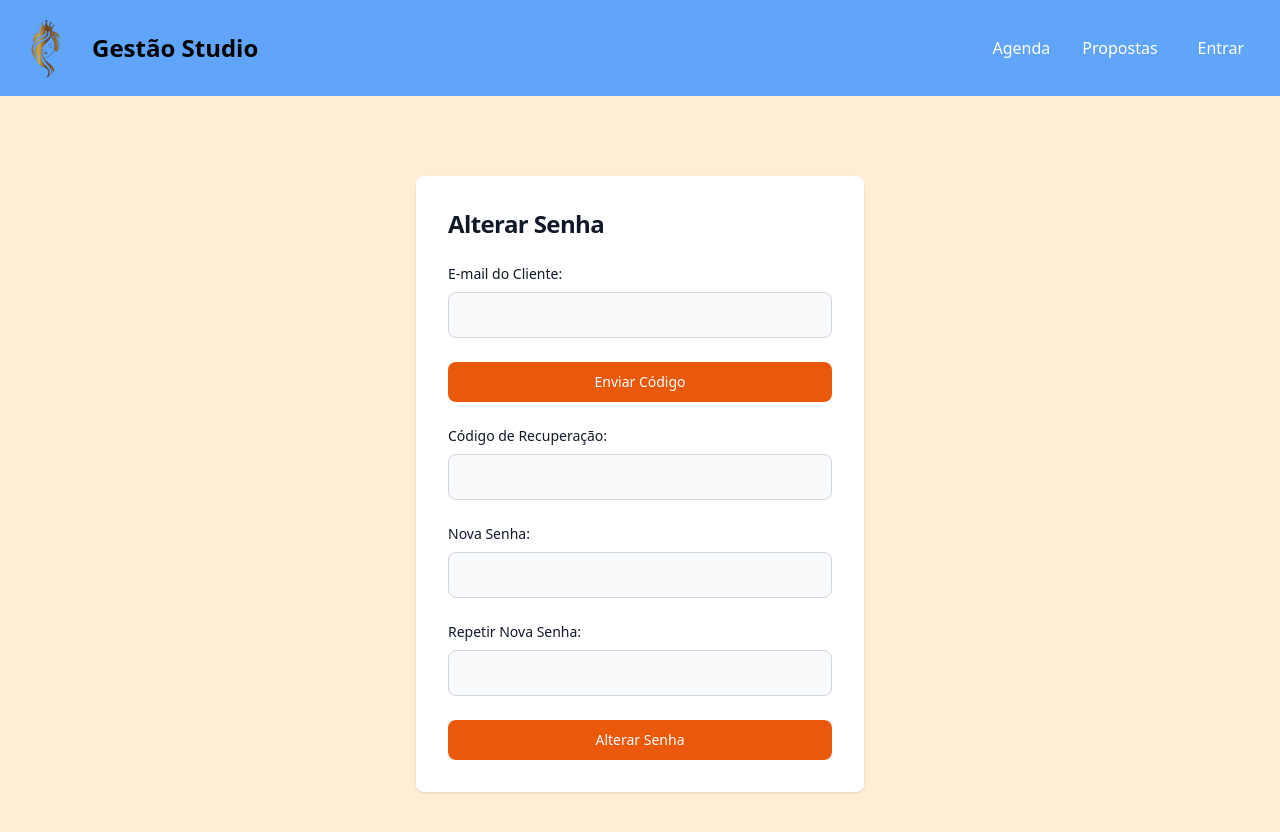
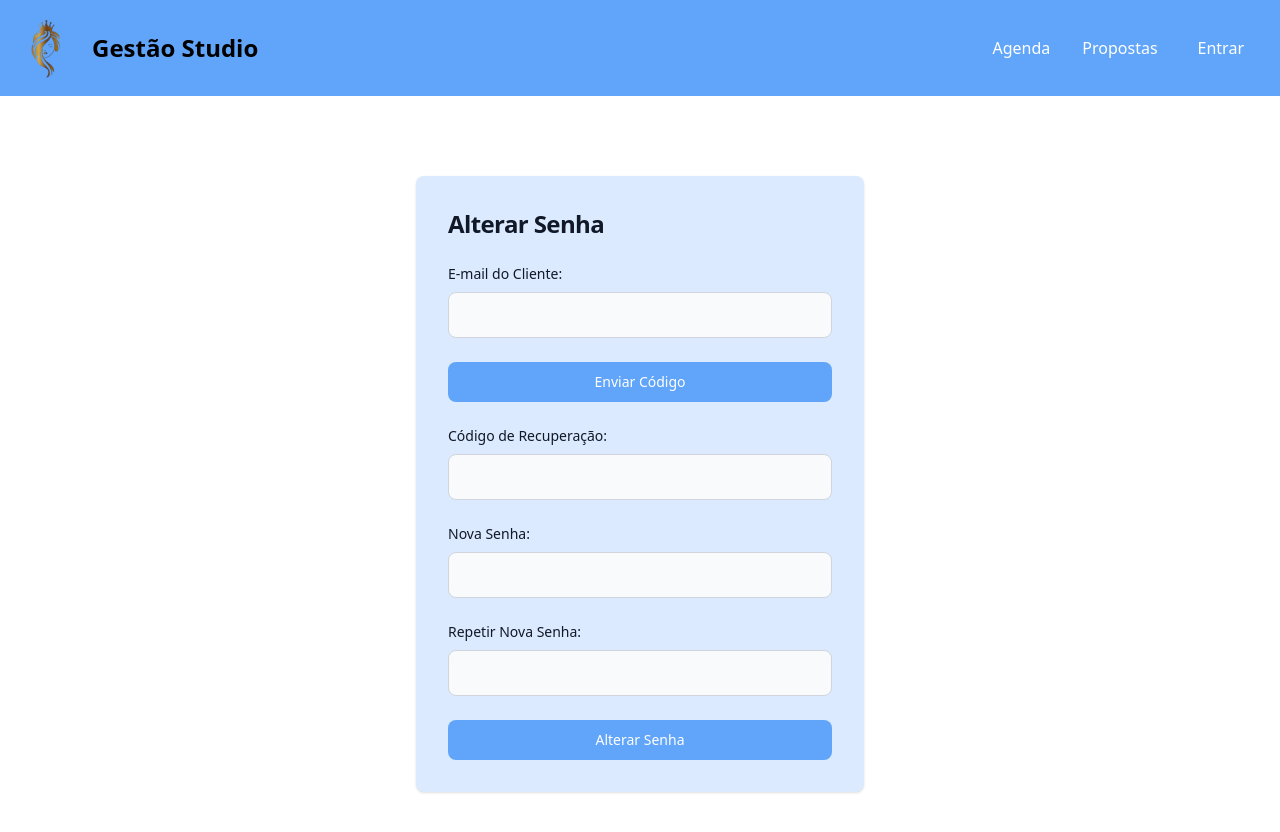
Before and after one commit to williamvellozodeavila/Projeto_Integrador, a Next.js app in the folder gs_cliente/: page /alterar-senha in a window 1280 px wide. Shown: the top 832 px of the page. Built offline with nearby package versions, Linux system fonts and the light colour scheme.

Commit message:
mudança de cores

```diff
--- a/gs_cliente/src/app/alterar-senha/page.tsx
+++ b/gs_cliente/src/app/alterar-senha/page.tsx
@@ -56,9 +56,9 @@ export default function AlterarSenha() {
   }
 
   return (
-    <section className="bg-orange-100 dark:bg-gray-900">
+    <section className="bg-white dark:bg-gray-900">
       <div className="flex flex-col items-center px-6 py-8 mx-auto md:h-screen lg:py-0">
-        <div className="w-full bg-white rounded-lg shadow dark:border md:mt-20 sm:max-w-md xl:p-0 dark:bg-gray-800 dark:border-gray-700">
+        <div className="w-full bg-blue-100 rounded-lg shadow dark:border md:mt-20 sm:max-w-md xl:p-0 dark:bg-gray-800 dark:border-gray-700">
           <div className="p-6 space-y-4 md:space-y-6 sm:p-8">
             <h1 className="text-xl font-bold leading-tight tracking-tight text-gray-900 md:text-2xl dark:text-white">
               Alterar Senha
@@ -78,7 +78,7 @@ export default function AlterarSenha() {
               </div>
               <button
                 type="submit"
-                className="w-full text-white bg-orange-600 hover:bg-primary-700 focus:ring-4 focus:outline-none focus:ring-primary-300 font-medium rounded-lg text-sm px-5 py-2.5 text-center dark:bg-primary-600 dark:hover:bg-primary-700 dark:focus:ring-primary-800"
+                className="w-full text-white bg-blue-400 hover:bg-primary-700 focus:ring-4 focus:outline-none focus:ring-primary-300 font-medium rounded-lg text-sm px-5 py-2.5 text-center dark:bg-primary-600 dark:hover:bg-primary-700 dark:focus:ring-primary-800"
               >
                 Enviar Código
               </button>
@@ -123,7 +123,7 @@ export default function AlterarSenha() {
               </div>
               <button
                 type="submit"
-                className="w-full text-white bg-orange-600 hover:bg-primary-700 focus:ring-4 focus:outline-none focus:ring-primary-300 font-medium rounded-lg text-sm px-5 py-2.5 text-center dark:bg-primary-600 dark:hover:bg-primary-700 dark:focus:ring-primary-800"
+                className="w-full text-white bg-blue-400 hover:bg-primary-700 focus:ring-4 focus:outline-none focus:ring-primary-300 font-medium rounded-lg text-sm px-5 py-2.5 text-center dark:bg-primary-600 dark:hover:bg-primary-700 dark:focus:ring-primary-800"
               >
                 Alterar Senha
               </button>
--- a/gs_cliente/src/app/cadastro/page.tsx
+++ b/gs_cliente/src/app/cadastro/page.tsx
@@ -34,9 +34,9 @@ export default function Cadastro() {
   }
 
   return (
-    <section className="bg-orange-100 dark:bg-gray-900">
+    <section className="bg-white dark:bg-gray-900">
       <div className="flex flex-col items-center px-6 py-8 mx-auto md:h-screen lg:py-0">
-        <div className="w-full bg-white rounded-lg shadow dark:border md:mt-20 sm:max-w-md xl:p-0 dark:bg-gray-800 dark:border-gray-700">
+        <div className="w-full bg-blue-100 rounded-lg shadow dark:border md:mt-20 sm:max-w-md xl:p-0 dark:bg-gray-800 dark:border-gray-700">
           <div className="p-6 space-y-4 md:space-y-6 sm:p-8">
             <h1 className="text-xl font-bold leading-tight tracking-tight text-gray-900 md:text-2xl dark:text-white">
               Crie sua conta
@@ -60,7 +60,7 @@ export default function Cadastro() {
                   required
                   {...register("senha")} />
               </div>
-              <button type="submit" className="w-full text-white bg-orange-600 hover:bg-primary-700 focus:ring-4 focus:outline-none focus:ring-primary-300 font-medium rounded-lg text-sm px-5 py-2.5 text-center dark:bg-primary-600 dark:hover:bg-primary-700 dark:focus:ring-primary-800">
+              <button type="submit" className="w-full text-white bg-blue-400 hover:bg-primary-700 focus:ring-4 focus:outline-none focus:ring-primary-300 font-medium rounded-lg text-sm px-5 py-2.5 text-center dark:bg-primary-600 dark:hover:bg-primary-700 dark:focus:ring-primary-800">
                 Cadastrar
               </button>
               <p className="text-sm font-light text-gray-500 dark:text-gray-400">
--- a/gs_cliente/src/app/login/page.tsx
+++ b/gs_cliente/src/app/login/page.tsx
@@ -48,9 +48,9 @@ export default function Login() {
   }
 
   return (
-    <section className="bg-orange-100 dark:bg-gray-900">
-      <div className="flex flex-col items-center px-6 py-8 mx-auto md:h-screen lg:py-0">
-        <div className="w-full bg-white rounded-lg shadow dark:border md:mt-20 sm:max-w-md xl:p-0 dark:bg-gray-800 dark:border-gray-700">
+    <section className=" shadow-md bg-white dark:bg-gray-900">
+      <div className="flex flex-col items-center  px-6 py-8 mx-auto md:h-screen lg:py-0">
+        <div className="w-full bg-blue-100 rounded-lg shadow dark:border md:mt-20 sm:max-w-md xl:p-0 dark:bg-gray-800 dark:border-gray-700">
           <div className="p-6 space-y-4 md:space-y-6 sm:p-8">
             <h1 className="text-xl font-bold leading-tight tracking-tight text-gray-900 md:text-2xl dark:text-white">
               Informe seus Dados de Acesso
@@ -83,7 +83,7 @@ export default function Login() {
                 </div>
                 <a href="#" className="text-sm font-medium text-primary-600 hover:underline dark:text-primary-500">Esqueceu sua senha?</a>
               </div>
-              <button type="submit" className="w-full text-white bg-orange-600 hover:bg-primary-700 focus:ring-4 focus:outline-none focus:ring-primary-300 font-medium rounded-lg text-sm px-5 py-2.5 text-center dark:bg-primary-600 dark:hover:bg-primary-700 dark:focus:ring-primary-800">
+              <button type="submit" className="w-full text-white bg-blue-400 hover:bg-primary-700 focus:ring-4 focus:outline-none focus:ring-primary-300 font-medium rounded-lg text-sm px-5 py-2.5 text-center dark:bg-primary-600 dark:hover:bg-primary-700 dark:focus:ring-primary-800">
                 Entrar</button>
                 <p className="text-sm font-light text-gray-500 dark:text-gray-400">
                   Você não está cadastrado? <a href="/cadastro" className="font-medium text-primary-600 hover:underline dark:text-primary-500">
--- a/gs_cliente/src/app/propostas/page.tsx
+++ b/gs_cliente/src/app/propostas/page.tsx
@@ -70,7 +70,7 @@ export default function Propostas() {
   return (
     <section className="max-w-7xl mx-auto">
       <h1 className="mb-6 mt-4 text-3xl font-extrabold leading-none tracking-tight text-gray-900 md:text-4xl lg:text-5xl dark:text-white">
-        Listagem de <span className="underline underline-offset-3 decoration-8 decoration-orange-400 dark:decoration-orange-600">Minhas Propostas</span></h1>
+        Listagem de <span className="underline underline-offset-3 decoration-8 decoration-blue-600 dark:decoration-orange-600">Minhas Propostas</span></h1>
 
       <table className="w-full text-sm text-left rtl:text-right text-gray-500 dark:text-gray-400">
         <thead className="text-xs text-gray-700 uppercase bg-gray-50 dark:bg-gray-700 dark:text-gray-400">
```
